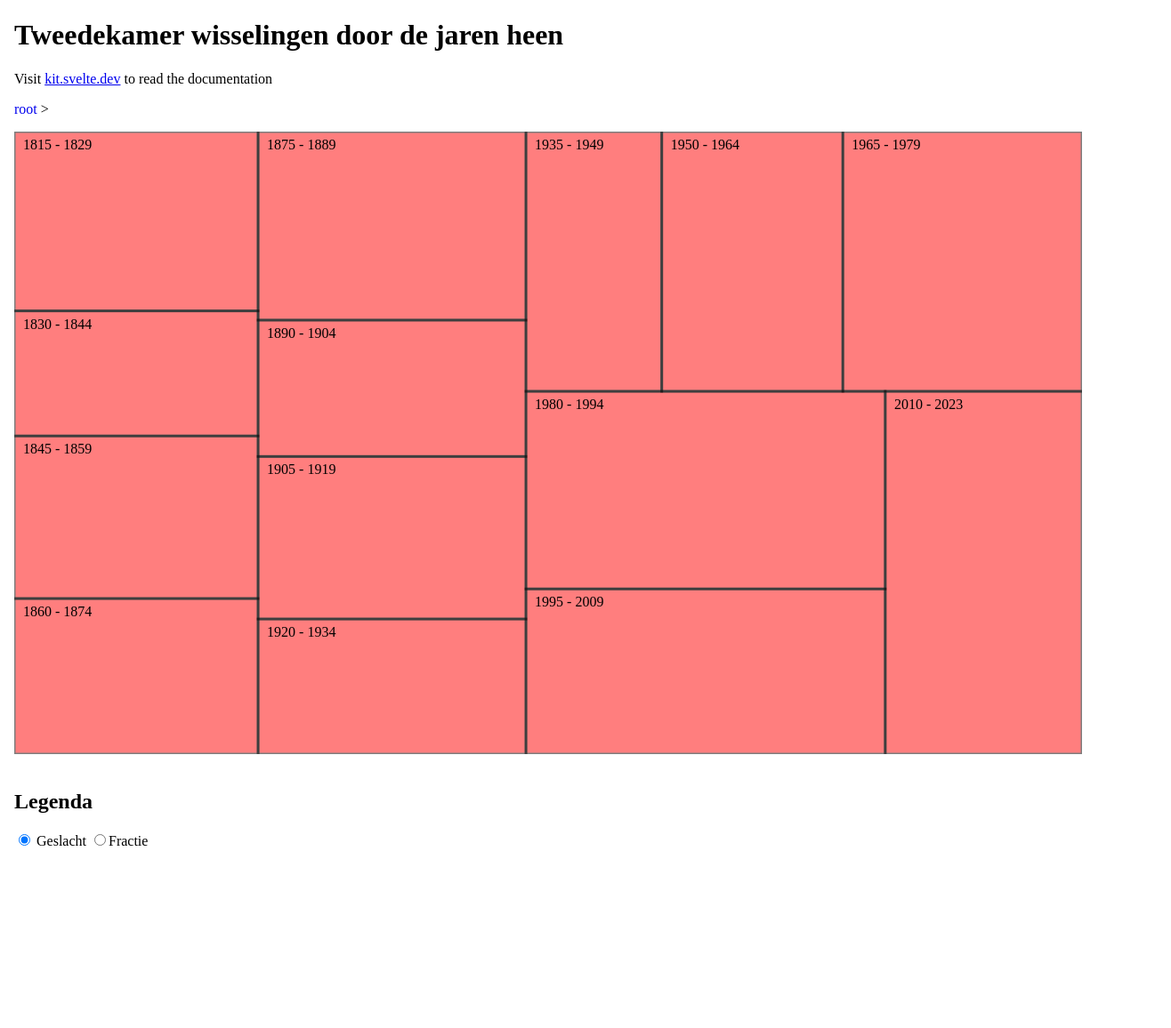
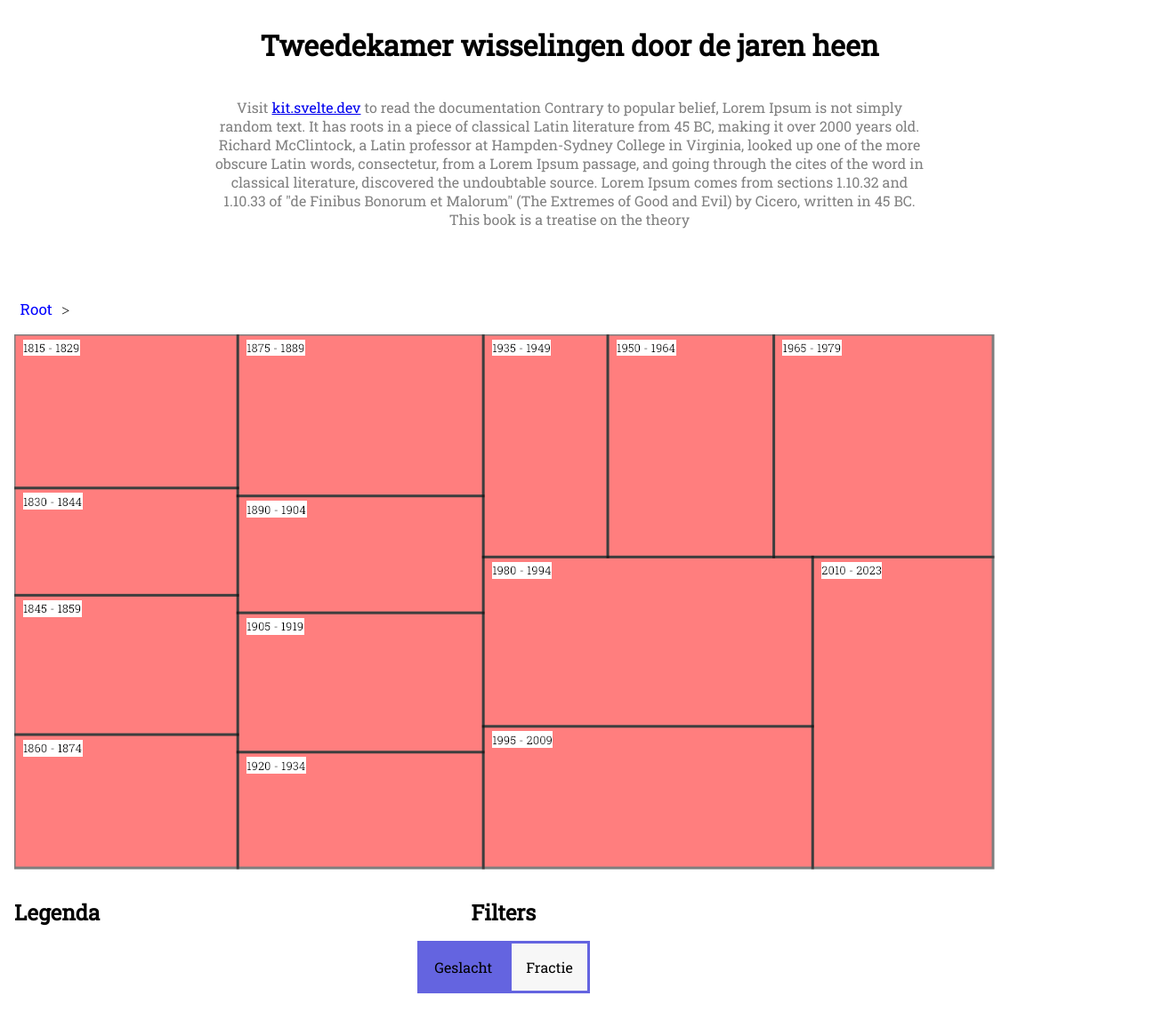
Before and after one commit to spacejump3/tweedekamer-datavisualisatie, a SvelteKit app: page / in a window 1280 px wide. Shown: the top 1156 px of the page at 89% size, 1316 px wide, since content can reach past the window. Before the commit the page ends 963 px from the top, so only its background shows below. Built offline with nearby package versions, Linux system fonts and the light colour scheme.

Commit message:
add styling

```diff
--- a/src/components/Testcomponent.svelte
+++ b/src/components/Testcomponent.svelte
@@ -1,6 +1,9 @@
 <script>
     import { onMount } from "svelte";
     import * as d3 from "d3";
+
+    const widthTreemap = 1100;
+    const heightTreemap = 600;
 
     onMount(async () => {
         const data = await d3.json("TweedeKamer_perioden.json");
@@ -25,15 +28,11 @@
             if ("Eindmaand" in data[i]) {
                 // Create a new key and assign the value of the old key
                 data[i]["Eindmaand"] = getMonthName(data[i]["Eindmaand"]);
-                // Delete the old key
-                // delete data[i]["Naam (Uit personen))"];
             }
 
             if ("Beginmaand" in data[i]) {
                 // Create a new key and assign the value of the old key
                 data[i]["Beginmaand"] = getMonthName(data[i]["Beginmaand"]);
-                // Delete the old key
-                // delete data[i]["Naam (Uit personen))"];
             }
         }
 
@@ -92,11 +91,8 @@
             },
         ).sort((a, b) => a.Beginjaar - b.Beginjaar);
 
-        // console.log("sortBeginyear: ");
-        // console.log(sortBeginyear);
-
         // merge sortBeginyear and sortEndYear by year and month
-        const test = sortBeginyear.map((beginjaar) => {
+        const mergedData = sortBeginyear.map((beginjaar) => {
             sortEndYear.map((endYear) => {
                 if (beginjaar["Beginjaar"] === endYear["Beginjaar"]) {
                     // check if sortEndYear contains new months that do not exist in sortBeginyear and put these in filter array
@@ -151,17 +147,17 @@
         );
 
         // push these new years into array and sort them
-        test.push(...newEndYears);
-        test.sort((a, b) => {
+        mergedData.push(...newEndYears);
+        mergedData.sort((a, b) => {
             return a.Beginjaar - b.Beginjaar;
         });
 
         // remove NaN
-        test.pop();
+        mergedData.pop();
 
         // create groups of 15 after all sortEndYear and sortBeginyear has been succefully merged together. creates an internMap
-        const grouping2 = d3.group(
-            test,
+        const mergedDataGroup = d3.group(
+            mergedData,
             (d) => Math.floor((parseInt(d["Beginjaar"], 10) - 1815) / 15), // Group every 15 years starting from 1815
         );
 
@@ -173,20 +169,18 @@
         };
 
         // turn internMap of grouping into an array
-        const tweedeKamerData = Array.from(grouping2, ([Group, children]) => {
+        const tweedeKamerData = Array.from(
+            mergedDataGroup,
+            ([Group, children]) => {
                 return {
                     group: nameGroupByYears(children),
                     children: children,
                 };
-        });
+            },
+        );
 
         // create object with a root to make it ready for a treemap
-        const finalResult = { year: "root", children: tweedeKamerData };
-
-        // 2000
-        // 1000
-        const widthTreemap = 1200;
-        const heightTreemap = 700;
+        const finalResult = { year: "Root", children: tweedeKamerData };
 
         // create hierarchy of data (node elements) and set value of what needs to be counted in treemap
         const root = d3.hierarchy(finalResult);
@@ -240,8 +234,7 @@
                 .style("display", "flex")
                 .style("flex-direction", "column");
 
-            const legenda = d3
-                .select("#legenda")
+            d3.select("#legenda")
                 .selectAll("#legenda > div")
                 .data(groupFracties)
                 .join((enter) => {
@@ -254,6 +247,7 @@
                 .selectAll("#legenda > div")
                 .style("display", "flex")
                 .style("align-items", "center")
+                .style("margin-bottom", "0.5rem")
                 .style("order", (d) => (d[0] === "overige" ? "3" : ""));
 
             d3.select("#legenda")
@@ -261,14 +255,14 @@
                 .select("p")
                 .text((d) => d[0])
                 .style("margin", "0")
-                .style("margin-left", "0.5rem");
-            // .attr('x', 60)
+                .style("margin-left", "0.5rem")
+                .style('font-family', 'Roboto Slab')
 
             d3.select("#legenda")
                 .selectAll("#legenda > div")
                 .select("div")
-                .style("width", "2rem")
-                .style("height", "2rem")
+                .style("width", "1rem")
+                .style("height", "1rem")
                 .style("background-color", (d) => colorScale(d[0]));
         };
 
@@ -320,6 +314,10 @@
                 .attr("href", "#")
                 .text((d) => d["name"])
                 .style("text-decoration", "none")
+                .style("padding", "0.4rem")
+                .style("color", "blue")
+                .style("font-size", "17px")
+                .style("font-family", 'Roboto Slab')
                 .on("click", (e, d) => {
                     // update treemap after clicking on a breadcrumb
                     updateTreemap(d["node"]);
@@ -394,7 +392,10 @@
                 .attr("x", (d) => xScale(d.x0) + 10)
                 .attr("y", (d) => yScale(d.y0) + 20)
                 .attr("fill", "black")
-                .attr("opacity", "1");
+                .attr("opacity", "1")
+                .attr("filter", "url(#solid)")
+                .attr('font-size', '13px')
+                .attr('font-family', 'Roboto Slab')
 
             // making it clickable and create new treemap
             d3.selectAll("#treemap g").on("click", (e, d) => {
@@ -409,16 +410,11 @@
 
             d3.selectAll("#treemap rect")
                 .on("mouseover", (e, d) => {
-                    // console.log(e.currentTarget)
-                    d3.selectAll(this).style("transform", "scale(2)");
-
                     if (d.depth === 4) {
                         d3.select("#tooltip")
                             .style("opacity", 1)
                             .select("#naam")
-                            .text(
-                                `Naam: ${d.data["Voornamen"]} ${d.data["Naam"]}`,
-                            );
+                            .text(`${d.data["Voornamen"]} ${d.data["Naam"]}`);
 
                         d3.select("#tooltip")
                             .select("#levensduur")
@@ -428,23 +424,23 @@
 
                         d3.select("#tooltip")
                             .select("#geslacht")
-                            .text(`Geslacht: ${d.data["Geslacht"]}`);
+                            .text(`${d.data["Geslacht"]}`);
 
                         d3.select("#tooltip")
                             .select("#begindatum")
                             .text(
-                                `Begindatum: ${d.data["Beginmaand"]} ${d.data["Beginjaar"]}`,
+                                `${d.data["Beginmaand"]} ${d.data["Beginjaar"]}`,
                             );
 
                         d3.select("#tooltip")
                             .select("#einddatum")
                             .text(
-                                `Einddatum: ${d.data["Eindmaand"]} ${d.data["Eindjaar"]}`,
+                                `${d.data["Eindmaand"]} ${d.data["Eindjaar"]}`,
                             );
 
                         d3.select("#tooltip")
                             .select("#fractie")
-                            .text(`Fractie: ${d.data["Fractie"]}`);
+                            .text(`${d.data["Fractie"]}`);
                     }
                 })
                 .on("mousemove", (e, d) => {
@@ -471,6 +467,7 @@
         });
 
         const checkFilter = () => {
+            // check which filter is checked
             if (d3.select("#fractieFilter").property("checked")) {
                 return "fractieFilter";
             } else {
@@ -479,10 +476,13 @@
         };
 
         const filterFunction = (filterType) => {
+            // create group of unique values of filterType
             const valuesFilter = d3.group(data, (d) => d[filterType]);
 
+            // create array with colors with built-in colorschemes
             let extendedColors = [...d3.schemePaired, ...d3.schemeTableau10];
 
+            // create colorScale
             colorScale = d3
                 .scaleOrdinal()
                 .domain(valuesFilter)
@@ -490,10 +490,13 @@
 
             d3.selectAll("#treemap rect").attr("fill", (d) => {
                 if (d.depth === 4) {
+                    // use filters on members rectangles
                     return colorScale(d.data[filterType]);
                 } else if (d.depth === 1) {
+                    // if layer is first treemap (rnage of years) make all rectangles red
                     return "red";
                 } else {
+                    // all other layers are transparent
                     return "transparent";
                 }
             });
@@ -509,24 +512,50 @@
         onPageLoad();
     });
 </script>
-
 <ul id="breadcrumps"></ul>
-<svg width="1200" height="700" id="treemap"> </svg>
+<svg width={widthTreemap + 200} height={heightTreemap + 30} id="treemap">
+    <defs>
+        <filter x="0" y="0" width="1" height="1" id="solid">
+          <feFlood flood-color="white" result="bg" />
+          <feMerge>
+            <feMergeNode in="bg"/>
+            <feMergeNode in="SourceGraphic"/>
+          </feMerge>
+        </filter>
+      </defs>
+     </svg>
 <div id="tooltip">
     <div>
+        <p>Naam:</p>
         <p id="naam"></p>
         <p id="levensduur"></p>
     </div>
+    <div>
+        <p>Geslacht:</p>
         <p id="geslacht"></p>
+    </div>
+    <div>
+        <p>Begindatum:</p>
         <p id="begindatum"></p>
+    </div>
+    <div>
+        <p>Einddatum:</p>
         <p id="einddatum"></p>
+    </div>
+    <div>
+        <p>Fractie:</p>
         <p id="fractie"></p>
     </div>
+</div>
 
+<div id="container">
     <section id="legenda">
         <h2>Legenda</h2>
     </section>
 
+    <section id="filter">
+        <h2>Filters</h2>
+        <div>
         <input
             type="radio"
             name="filter"
@@ -535,11 +564,64 @@
             checked
         />
         <label for="geslachtFilter">Geslacht</label>
-<input type="radio" name="filter" id="fractieFilter" value="fractie" /><label
-    for="fractieFilter">Fractie</label
->
+        <input
+            type="radio"
+            name="filter"
+            id="fractieFilter"
+            value="fractie"
+        /><label for="fractieFilter">Fractie</label>
+        </div>
+    </section>
+</div>
 
 <style>
+    @import url('https://fonts.googleapis.com/css2?family=Roboto+Slab&display=swap');
+
+    p,
+    label,
+    h2 {
+        font-family: 'Roboto Slab', serif;
+    }
+
+    h2 {
+        margin: 0;
+        margin-bottom: 1rem;
+    }
+
+    /* container legenda and filter */
+    #container {
+        display: grid;
+        grid-template-rows: 1fr;
+        grid-template-columns: 1fr 1fr 1fr;
+        width: 1100px;
+        margin-bottom: 5rem;
+
+    }
+    /* Filters */
+    #filter {
+        justify-self: center;
+        text-align: center;
+    }
+
+    #filter div {
+        display: flex;
+        align-items: flex-start;
+    }
+
+    #filter label {
+        background-color: rgb(247, 247, 247);
+        border: solid rgb(100, 100, 224);
+        padding: 1rem;
+    }
+
+    #filter input {
+        display: none;
+    }
+
+    #filter input:checked + label {
+        background-color: rgb(100, 100, 224);
+    }
+
     /* Breadcrumbs */
     ul {
         padding: 0;
@@ -552,6 +634,15 @@
         text-align: center;
     }
 
+    #tooltip {
+        position: absolute;
+        left: -20%;
+        top: -20%;
+        background-color: rgb(100, 100, 224);
+        padding: 1rem;
+        border-radius: 0.5rem;
+    }
+
     #tooltip div {
         display: flex;
         align-items: baseline;
@@ -560,10 +651,14 @@
     #tooltip p {
         margin: 0;
         margin-bottom: 0.5rem;
-        /* margin: 0rem 0.5rem */
+        color: white;
     }
 
     #tooltip div p:first-child {
         margin-right: 0.5rem;
     }
+
+    #tooltip div p:nth-child(2) {
+        font-weight: bold;
+    }
 </style>
--- a/src/routes/+page.svelte
+++ b/src/routes/+page.svelte
@@ -1,12 +1,43 @@
 <script>
-    import Testcomponent from '../components/Testcomponent.svelte';
+    import Testcomponent from "../components/Testcomponent.svelte";
 </script>
 
 <body>
+    <header>
     <h1>Tweedekamer wisselingen door de jaren heen</h1>
     <p>
         Visit <a href="https://kit.svelte.dev">kit.svelte.dev</a> to read the documentation
+        Contrary to popular belief, Lorem Ipsum is not simply random text. It has
+        roots in a piece of classical Latin literature from 45 BC, making it over
+        2000 years old. Richard McClintock, a Latin professor at Hampden-Sydney College
+        in Virginia, looked up one of the more obscure Latin words, consectetur,
+        from a Lorem Ipsum passage, and going through the cites of the word in classical
+        literature, discovered the undoubtable source. Lorem Ipsum comes from sections
+        1.10.32 and 1.10.33 of "de Finibus Bonorum et Malorum" (The Extremes of Good
+        and Evil) by Cicero, written in 45 BC. This book is a treatise on the theory
+
     </p>
+    </header>
 
     <Testcomponent />
 </body>
+
+<style>
+    @import url('https://fonts.googleapis.com/css2?family=Roboto+Slab&display=swap');
+
+    header {
+        display: flex;
+        flex-direction: column;
+        align-items: center;
+        text-align: center;
+    }
+
+    p, h1 {
+        font-family: 'Roboto Slab', serif;
+    }
+    p {
+        width: 50rem;
+        color: grey;
+        margin-bottom: 4rem;
+    }
+</style>
```
Lines whose indentation alone changed are shown as unchanged.
